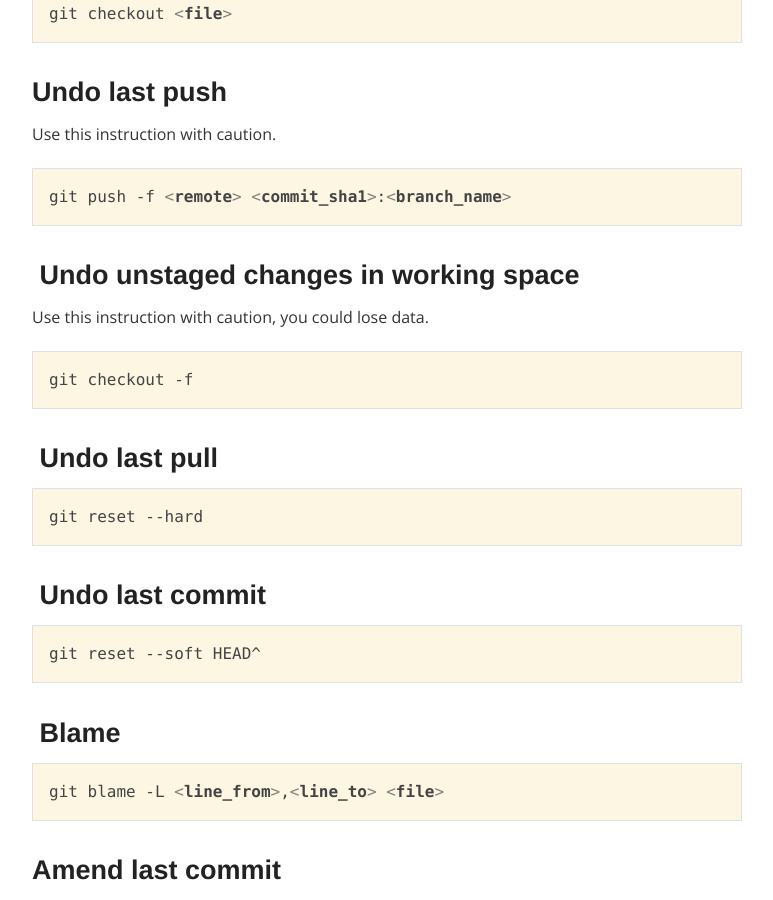
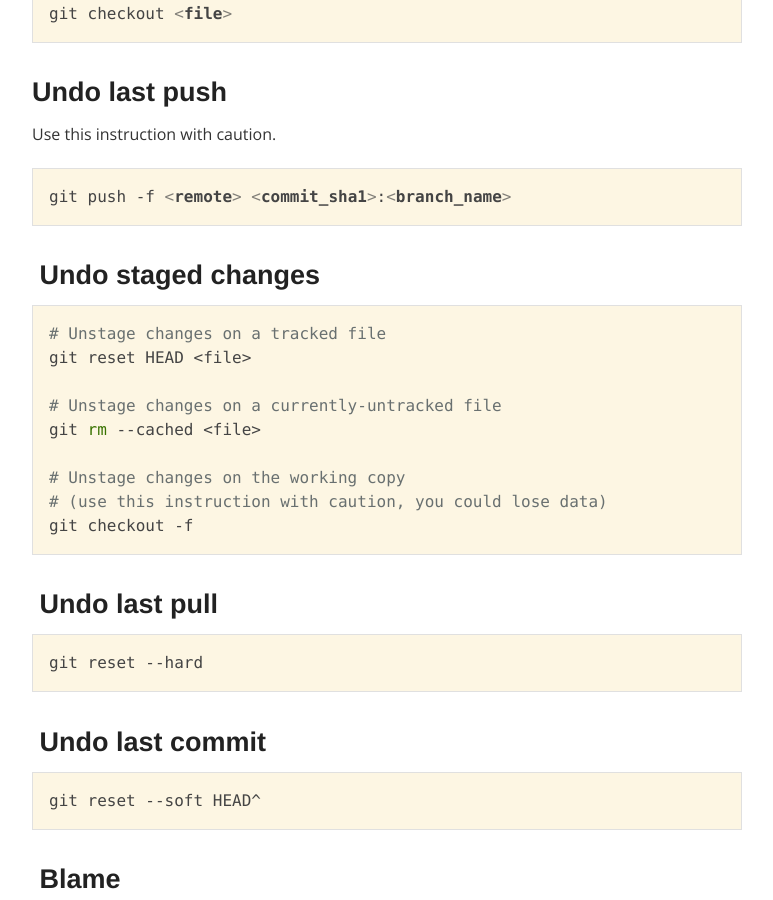
Before and after one commit to satanas/site, a Jekyll site: the page built from cheatsheet/git/index.md, in a window 1280 px wide and 900 px high, scrolled down 2624 px. Shown: the whole window, without its empty margins (253-1026 px from the left). Built offline with Jekyll 4.4.1, drawn with Linux system fonts in a browser that asks for light colours; nearby versions of some CDN libraries; Markdown is read by kramdown in place of the engine named in the settings; comment, search, counter and statistics services are not loaded.

Commit message:
Improved unstaging tips

````diff
--- a/cheatsheet/git/index.md
+++ b/cheatsheet/git/index.md
@@ -121,11 +121,17 @@ Use this instruction with caution.
 git push -f <remote> <commit_sha1>:<branch_name>
 ```
 
-### Undo unstaged changes in working space
-
-Use this instruction with caution, you could lose data.
+### Undo staged changes
 
 ```bash
+# Unstage changes on a tracked file
+git reset HEAD <file>
+
+# Unstage changes on a currently-untracked file
+git rm --cached <file>
+
+# Unstage changes on the working copy
+# (use this instruction with caution, you could lose data)
 git checkout -f
 ```
 
````
